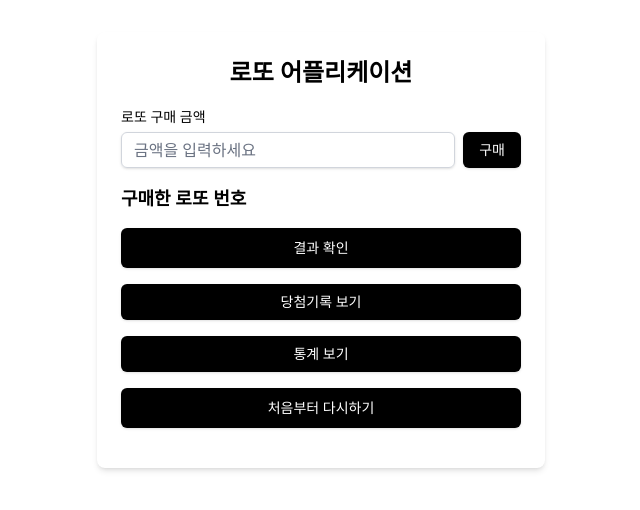
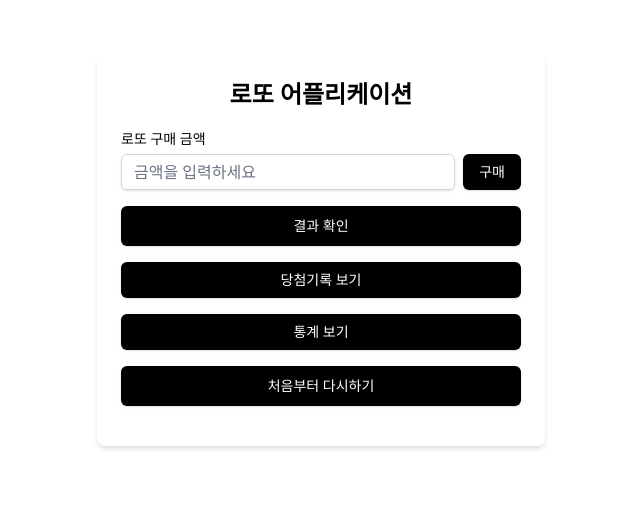
Before and after one commit to free-ko/lotto-game, a React (Vite) app: page / in a window 1280 px wide. Shown: the part 150-660 px from the top of the page, without its empty margins (319-959 px from the left). Built offline with nearby package versions, Linux system fonts and the light colour scheme.

Commit message:
[REFACTOR]: LottoTicketList 컴포넌트 적용

```diff
--- a/src/App.tsx
+++ b/src/App.tsx
@@ -1,5 +1,12 @@
 import { useLottoPurchaseForm, useLottoGame } from '@/hooks';
-import { Button, LottoHistory, LottoPurchase, LottoResult, LottoStatistics } from '@/components';
+import {
+  Button,
+  LottoHistory,
+  LottoPurchase,
+  LottoResult,
+  LottoStatistics,
+  LottoTicketList,
+} from '@/components';
 
 import './index.css';
 
@@ -35,6 +42,8 @@ function App() {
           onPriceChange={handleChangePrice}
         />
 
+        <LottoTicketList tickets={tickets} />
+
         <LottoResult
           results={results}
           winningDraw={winningDraw}
--- a/src/components/lotto/LottoPurchase/LottoPurchase.tsx
+++ b/src/components/lotto/LottoPurchase/LottoPurchase.tsx
@@ -10,13 +10,12 @@ interface ILottoPurchaseProps {
 
 const LottoPurchase = ({
   price,
-  tickets,
   hasPriceError,
   onPurchase,
   onPriceChange,
 }: ILottoPurchaseProps) => {
   return (
-    <div>
+    <div className="mb-4">
       <div className="flex items-end space-x-2">
         <div className="flex-grow">
           <label htmlFor="lottoPrice" className="text-sm font-medium">
@@ -38,19 +37,6 @@ const LottoPurchase = ({
       {hasPriceError && (
         <p className="mt-2 text-sm text-red-500">로또 금액은 1,000원 단위로 입력해주세요.</p>
       )}
-
-      <div className="mt-4 mb-4">
-        <h2 className="mb-2 text-lg font-semibold">구매한 로또 번호</h2>
-        {tickets.length > 0 && (
-          <ul className="space-y-2">
-            {tickets.map((ticket, index) => (
-              <li key={index} className="rounded bg-gray-100 p-2">
-                {ticket.join(', ')}
-              </li>
-            ))}
-          </ul>
-        )}
-      </div>
     </div>
   );
 };
--- /dev/null
+++ b/src/components/lotto/LottoTicketList/LottoTicketList.tsx
@@ -0,0 +1,20 @@
+const LottoTicketList = ({ tickets }: { tickets: number[][] }) => {
+  if (tickets.length === 0) {
+    return null;
+  }
+
+  return (
+    <div className="mt-4 mb-4">
+      <h2 className="mb-2 text-lg font-semibold">구매한 로또 번호</h2>
+      <ul className="space-y-2">
+        {tickets.map((ticket, index) => (
+          <li key={index} className="rounded bg-gray-100 p-2">
+            {ticket.join(', ')}
+          </li>
+        ))}
+      </ul>
+    </div>
+  );
+};
+
+export default LottoTicketList;
--- /dev/null
+++ b/src/components/lotto/LottoTicketList/index.ts
@@ -0,0 +1 @@
+export { default } from './LottoTicketList';
--- a/src/components/lotto/index.ts
+++ b/src/components/lotto/index.ts
@@ -1,4 +1,5 @@
-export { default as LottoPurchase } from './LottoPurchase';
 export { default as LottoResult } from './LottoResult';
 export { default as LottoHistory } from './LottoHistory';
+export { default as LottoPurchase } from './LottoPurchase';
 export { default as LottoStatistics } from './LottoStatistics';
+export { default as LottoTicketList } from './LottoTicketList';
```
